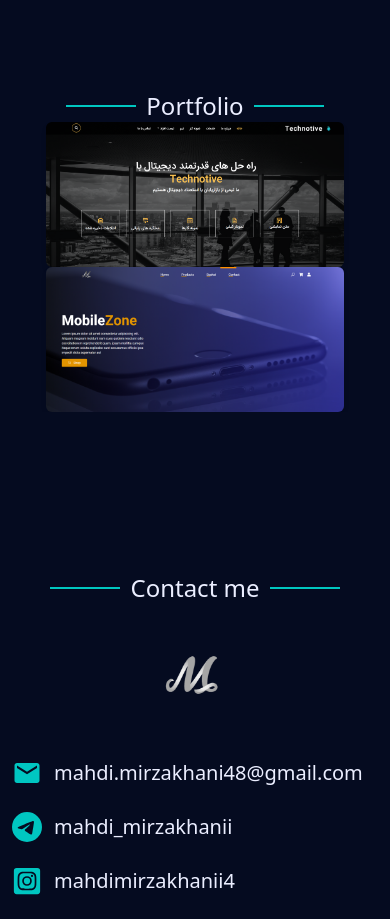
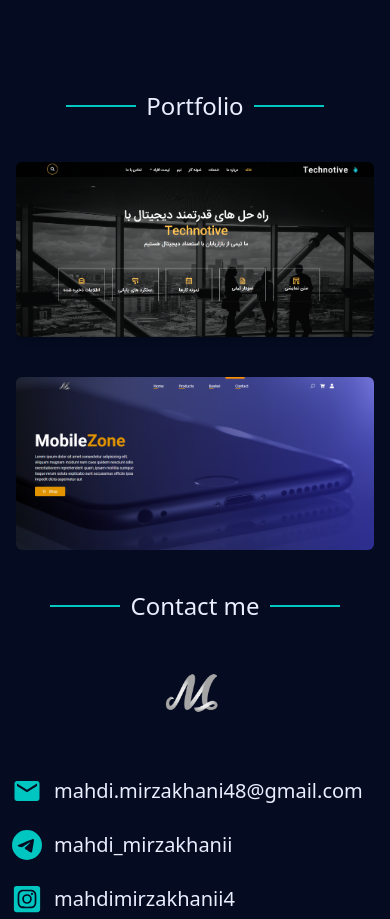
Before and after one commit to mahdimirzakhanii/resume, a React (Vite) app: page / in a window 390 px wide. Shown: the part 3360-4279 px from the top of the page. Built offline with nearby package versions, Linux system fonts and the light colour scheme; the HTML template or start-up script is replaced by a standard one.

Commit message:
edit responsive portfolio

```diff
--- a/src/Components/Portfolio.jsx
+++ b/src/Components/Portfolio.jsx
@@ -26,11 +26,10 @@ function Portfolio() {
       <h1 className="title dark:text-primary text-tertiary text-2xl md:text-3xl text-center relative flex w-fit ">
         Portfolio
       </h1>
-      <div className="portfolio-link w-11/12 mb-40 flex flex-wrap flex-col md:flex-row justify-around items-center overflow-hidden">
+      <div className="portfolio-link w-11/12 my-10 lg:mb-20 flex flex-wrap flex-col gap-10  md:flex-row justify-around items-center overflow-hidden">
         {portfolio?.map((item, index) => {
           const animationDirection = index % 2 === 0 ? "fade-right" : "fade-left";
           const isOddItem = index % 2 !== 0;
-
           return (
             <div
               key={index}
@@ -38,9 +37,9 @@ function Portfolio() {
               data-aos-offset="10"
               data-aos-duration="1000"
               data-aos-easing="ease-in-sine"
-              className={`portfolio-box w-10/12 md:w-[45%] flex flex-col relative ${isOddItem ? "md:mt-40" : "md:mt-0"}`}
+              className={`portfolio-box w-full md:w-[45%] flex flex-col relative ${isOddItem ? "md:mt-40" : "md:mt-0"}`}
             >
-              <div className="flex items-center justify-center md:mx-0 shadow-md rounded-md relative group">
+              <div className="flex items-center justify-center md:mx-0 shadow-md rounded-md  relative group">
                 <img src={item?.img} className="rounded-md group-hover:brightness-50 duration-700" alt="" />
                 <a
                   href={item?.href}
```
